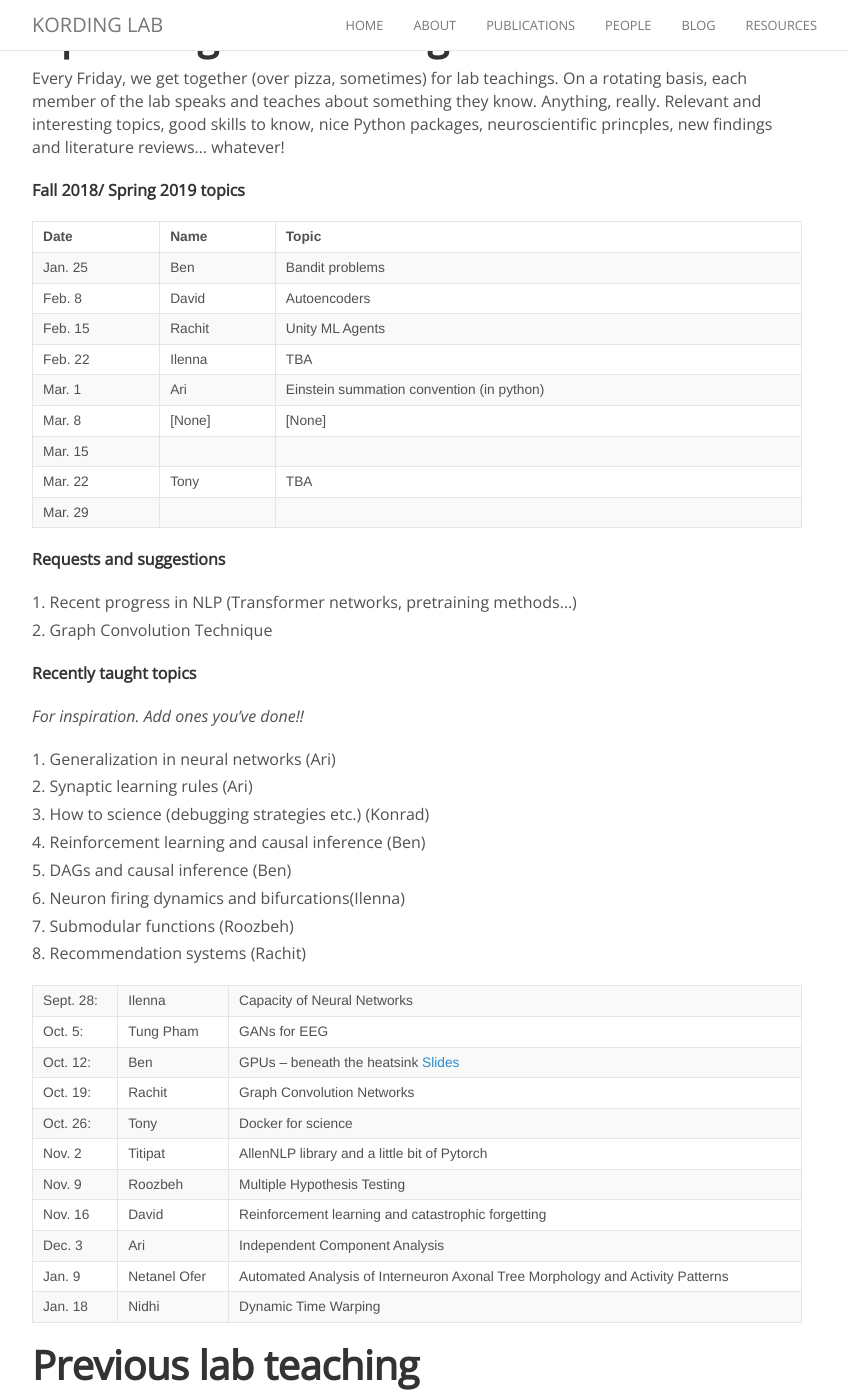
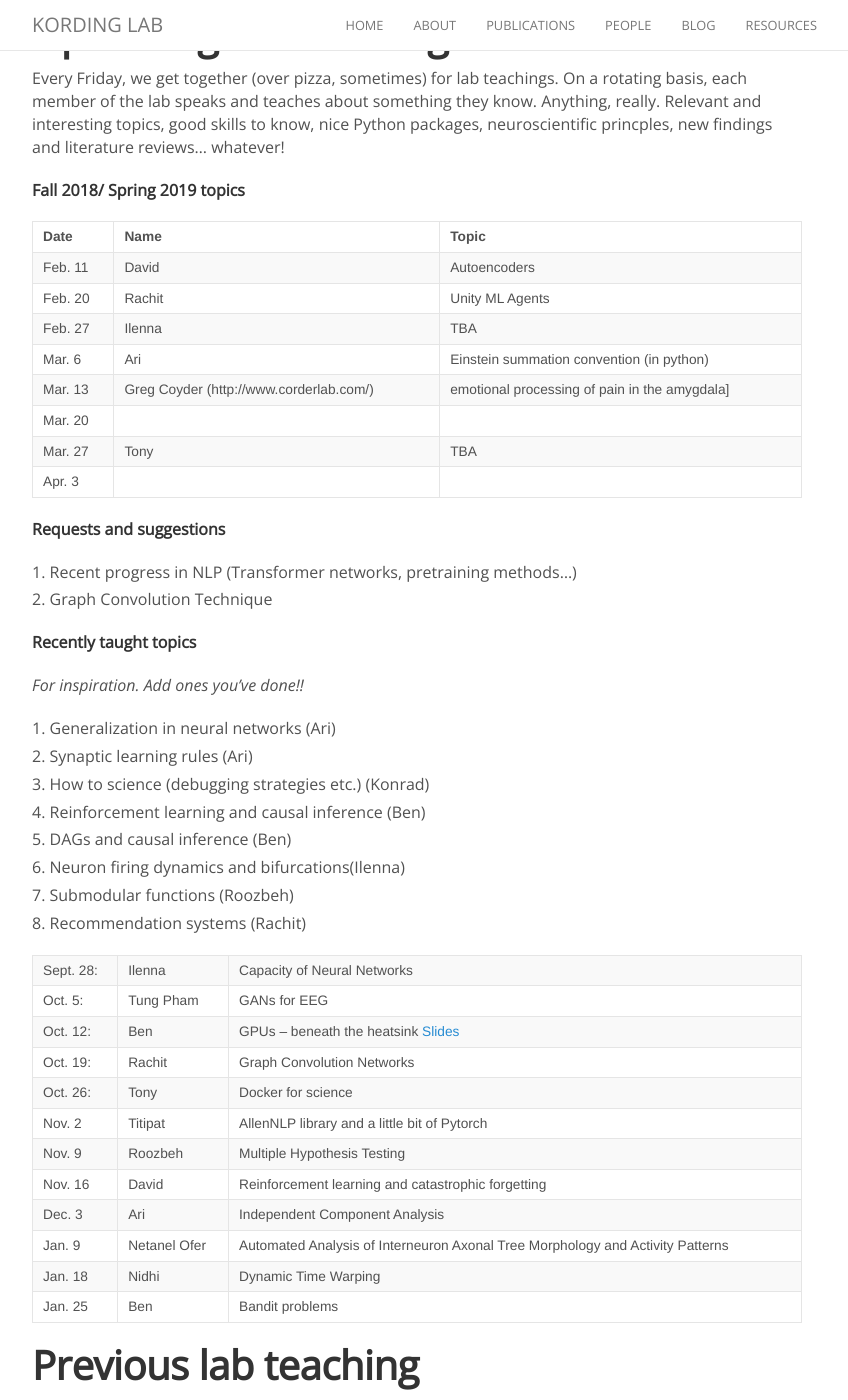
Before and after one commit to KordingLab/KordingLab.github.io, a Jekyll site: the page built from _posts/2018-08-29-upcoming-lab-teaching.md, in a window 1280 px wide and 1400 px high, scrolled down 204 px. Shown: the whole window, without its empty margins (223-1071 px from the left). Built offline with Jekyll 4.4.1, drawn with Linux system fonts in a browser that asks for light colours; nearby versions of some CDN libraries; comment, search, counter and statistics services are not loaded.

Commit message:
Moved to Wednesdays

```diff
--- a/_posts/2018-08-29-upcoming-lab-teaching.md
+++ b/_posts/2018-08-29-upcoming-lab-teaching.md
@@ -15,15 +15,14 @@ neuroscientific princples, new findings and literature reviews... whatever!
 
 | Date | Name | Topic |
 |------|------|-------|
-|Jan. 25| Ben | Bandit problems |
-|Feb. 8| David | Autoencoders |
-|Feb. 15| Rachit | Unity ML Agents |
-|Feb. 22| Ilenna | TBA |
-|Mar. 1| Ari | Einstein summation convention (in python)|
-|Mar. 8|[None]|[None]|
-|Mar. 15| | |
-|Mar. 22| Tony | TBA |
-|Mar. 29| | |
+|Feb. 11| David | Autoencoders |
+|Feb. 20| Rachit | Unity ML Agents |
+|Feb. 27| Ilenna | TBA |
+|Mar. 6| Ari | Einstein summation convention (in python)|
+|Mar. 13|Greg Coyder (http://www.corderlab.com/)|emotional processing of pain in the amygdala]|
+|Mar. 20| | |
+|Mar. 27| Tony | TBA |
+|Apr. 3| | |
 
 
 **Requests and suggestions**
```
Also changed, not shown: other parts of _posts/2018-08-29-upcoming-lab-teaching.md (+2 -0 lines).
